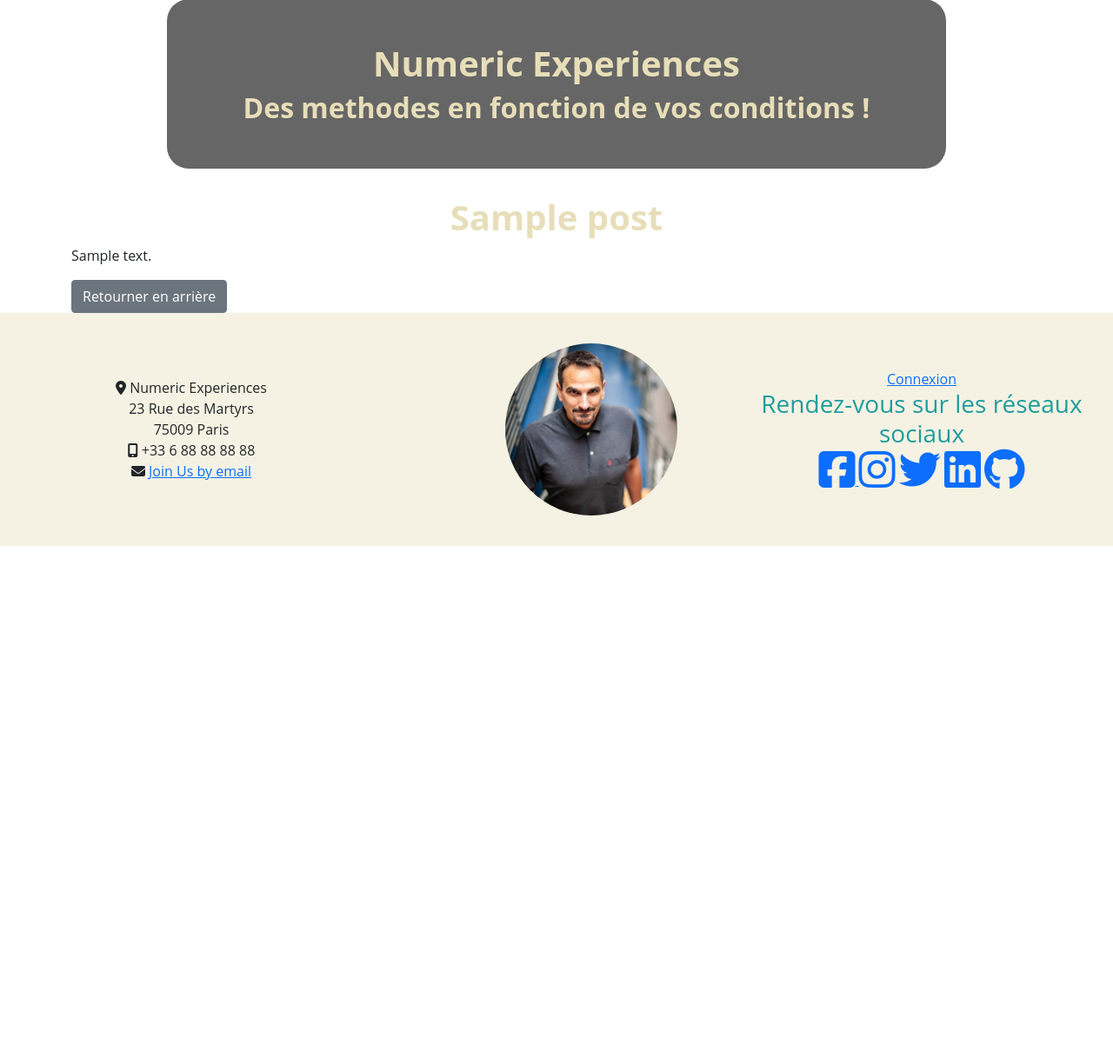
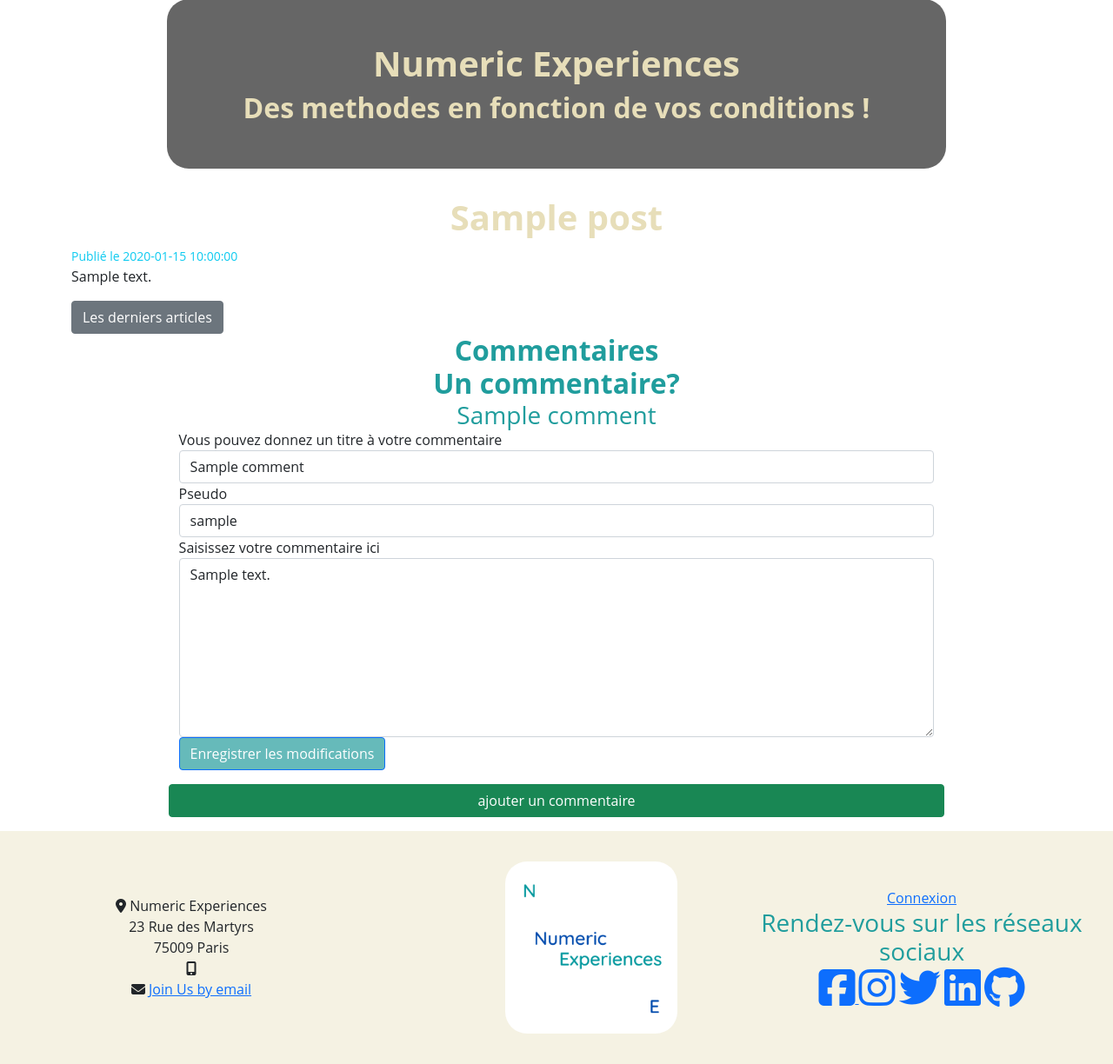
Before and after one commit to Monky23/My-first-blog, a PHP site: template Views/blog/show.php in a window 1280 px wide. Shown: the part 174-1398 px from the top of the page at 87% size. Before the commit the page ends 802 px from the top, so only its background shows below. Run offline with PHP 8.4, Linux system fonts and the light colour scheme; the visitor is signed in with stand-in values (Sample User, id 1); the template is opened without the code that fills it: most values are stand-ins (such as "Sample title", 1, 10 or a date in 2020); data that the repository does not hold is empty; some libraries are stand-ins or nearby versions.

Commit message:
comment initialize

```diff
--- a/Views/blog/show.php
+++ b/Views/blog/show.php
@@ -1,8 +1,59 @@
 <h1><?= htmlspecialchars($params['post']->title) ?></h1>
 <div>
     <?php foreach ($params['post']->getTags() as $tag) : ?>
-        <span class="badge bg-info"><a href="/tags/<?= $tag->id ?>" class="text-white"><?= htmlspecialchars($tag->name)?></a></span>
+        <span class="badge bg-info"><a href="/tags/<?= $tag->id ?>" class="text-white"><?= $tag->name ?></a></span>
     <?php endforeach ?>
+    <small class="text-info">Publié le <?= $params['post']->getCreatedAt() ?></small>
 </div>
 <p><?= nl2br(htmlspecialchars($params['post']->content)) ?></p>
-<a href="/posts" class="btn btn-secondary">Retourner en arrière</a>
+<a href="/posts" class="btn btn-secondary">Les derniers articles</a>
+
+<h2>Commentaires</h2>
+<div id="comments-listing" class="row">
+    <?php foreach ($params['post']->getComments() as $comment) : ?>
+        <div class="card mb-3">
+            <div class="card-body">
+                <h5><?= $comment->title ?></h5>
+                <p class="badge bg-dark">De: <?= $comment->username ?></p><br>
+                <small class="text-info">Dernière modification le:
+                    <?= $comment->created_date ?></small>
+                <p><?= $comment->content ?></p>
+                <?php if (isset($_SESSION['auth'])) : ?>
+                    <a href="/subscriber/comments/edit/<?= $comment->id ?>" class="btn btn-warning">Modifier</a>
+                    <form action="/subscriber/comments/delete/<?= $comment->id ?>" method="POST" class="d-inline">
+                        <button type="submit" class="btn btn-danger">Supprimer</button>
+                    </form><br>
+                <?php endif ?>
+            </div>
+        </div>
+    <?php endforeach ?>
+
+    <?php if (isset($_SESSION['auth'])) : ?>
+        <h2>Un commentaire?</h2>
+        <h3><?= $params['comment']->title ?? 'Créer un commentaire' ?></h3>
+
+        <form action="<?= isset($params['comment']) ? "/subscriber/comments/edit/{$params['comment']->id}" : "/subscriber/comments/create" ?>" method="POST">
+            <div class="form-group">
+                <input type="hidden" class="form-control" name="post_id" id="post_id" value="<?= (int)$params['post']->id ?>">
+            </div>
+            <div class="form-group">
+                <label for="title">Vous pouvez donnez un titre à votre commentaire</label>
+                <input type="text" class="form-control" name="title" id="title" value="<?= $params['comment']->title ?? '' ?>">
+            </div>
+            <div class="form-group">
+                <label for="pseudo">Pseudo</label>
+                <input type="username" class="form-control" name="username" id="username" value="<?= $params['comment']->username ?? '' ?>">
+            </div>
+            <div class="form-group">
+                <label for="content">Saisissez votre commentaire ici</label>
+                <textarea name="content" id="content" rows="8" class="form-control"><?= $params['comment']->content ?? '' ?></textarea>
+            </div>
+            <div class="form-group">
+
+            </div>
+            <button type="submit" class="btn btn-primary"><?= isset($params['comment']) ? 'Enregistrer les modifications' : 'Enregistrer mon commentaire' ?></button>
+        </form>
+
+    <?php endif ?>
+
+    <a href="/login" class="btn btn-success my-3">ajouter un commentaire</a>
--- a/Views/layout.php
+++ b/Views/layout.php
@@ -6,12 +6,17 @@
   <meta charset="utf-8">
   <meta name="viewport" content="width=device-width, initial-scale=1">
   <!-- Fontawesome link -->
-  <script src="https://kit.fontawesome.com/e4eed1bb33.js" crossorigin="anonymous"></script>
+  <script src="https://kit.fontawesome.com/e4eed1bb33.js"
+    crossorigin="anonymous">
+  </script>
   <!-- Bootstrap CSS -->
-  <link href="https://cdn.jsdelivr.net/npm/bootstrap@5.1.3/dist/css/bootstrap.min.css" rel="stylesheet" integrity="sha384-1BmE4kWBq78iYhFldvKuhfTAU6auU8tT94WrHftjDbrCEXSU1oBoqyl2QvZ6jIW3" crossorigin="anonymous">
+  <link href="https://cdn.jsdelivr.net/npm/bootstrap@5.1.3/dist/css/bootstrap.min.css"
+    rel="stylesheet"
+    integrity="sha384-1BmE4kWBq78iYhFldvKuhfTAU6auU8tT94WrHftjDbrCEXSU1oBoqyl2QvZ6jIW3"
+    crossorigin="anonymous">
   <!-- My own CSS -->
   <link href="/css/style.css" rel="stylesheet">
-  <title>Numeric Exeriences  - Un Blog à part!</title>
+  <title>Numeric Experiences - Blog à part</title>
 </head>
 
 <body class="container-fluid">
@@ -19,9 +24,12 @@
     <nav class="navbar navbar-expand-xl navbar-light bg-light">
       <div class="container-fluid">
         <a class="navbar-brand" href="/">
-          <img src="../img/photoperso.jpg" alt="Photo de numeric experiences" width="50" height="50" class="d-inline-block align-text-top">
+          <img src="/img/photoperso.jpg" alt="Photo de numeric experiences"
+          width="50" height="50" class="d-inline-block align-text-top">
         </a>
-        <button class="navbar-toggler" type="button" data-bs-toggle="collapse" data-bs-target="#navbarNav" aria-controls="navbarNav" aria-expanded="false" aria-label="Toggle navigation">
+        <button class="navbar-toggler" type="button" data-bs-toggle="collapse"
+        data-bs-target="#navbarNav" aria-controls="navbarNav" aria-expanded="false"
+        aria-label="Toggle navigation">
           <span class="navbar-toggler-icon"></span>
         </button>
         <div class="collapse navbar-collapse" id="navbarNav">
@@ -64,25 +72,36 @@
         75009 Paris
       </div>
       <div><i class="fas fa-mobile-alt"></i>
-        +33 6 88 88 88 88
+        <a href="tel:+33 6 88 88 88 88"></a>
       </div>
       <div><i class="fas fa-envelope"></i>
-        <a href="mailto:lapaixjeanmichel@gmail.com" title="envoyez moi un mail en cliquant sur ce lien">Join Us by email</a>
+        <a href="mailto:lapaixjeanmichel@gmail.com"
+        title="envoyez moi un mail en cliquant sur ce lien">Join Us by email
+        </a>
       </div>
     </div>
     <div class="col-md-4 foot">
-      <img src="../img/photoperso.jpg" alt="photo de numeric experiences" id="logofoot">
+      <img src="/img/logo.png" alt="logo de numeric experiences" id="logofoot">
     </div>
     <div class="col-md-4 foot">
       <a href="/login" title="lien vers la politique de confidentialités">Connexion</a><br>
       <div>
         <h3>Rendez-vous sur les réseaux sociaux</h3>
-        <a href="https://www.facebook.com/jeanmichel.lapaix.927" target="_blank" title="lien vers mon profil facebook"><i class="fab fa-facebook-square fa-3x"></i>
+        <a href="https://www.facebook.com/jeanmichel.lapaix.927"
+        target="_blank" title="lien vers mon profil facebook">
+        <i class="fab fa-facebook-square fa-3x"></i>
         </a>
-        <a href="https://www.instagram.com/jeanmichel.experiences/?hl=fr" target="_blank" title="lien vers mon profil instagram"><i class="fab fa-instagram fa-3x"></i></a>
-        <a href="https://twitter.com/paix_jean" target="_blank" title="lien vers mon profil twitter"><i class="fab fa-twitter fa-3x"></i></a>
-        <a href="https://www.linkedin.com/in/jean-michel-la-paix-246975129/" target="_blank" title="lien vers mon profil linkedin"><i class="fab fa-linkedin fa-3x"></i></a>
-        <a href="https://github.com/Monky23" target="_blank" title="lien vers mon profil Github"><i class="fab fa-github fa-3x"></i></a>
+        <a href="https://www.instagram.com/jeanmichel.experiences/?hl=fr"
+          target="_blank" title="lien vers mon profil instagram">
+          <i class="fab fa-instagram fa-3x"></i></a>
+        <a href="https://twitter.com/paix_jean"
+          target="_blank" title="lien vers mon profil twitter">
+          <i class="fab fa-twitter fa-3x"></i></a>
+        <a href="https://www.linkedin.com/in/jean-michel-la-paix-246975129/"
+          target="_blank" title="lien vers mon profil linkedin">
+          <i class="fab fa-linkedin fa-3x"></i></a>
+        <a href="https://github.com/Monky23" target="_blank"
+          title="lien vers mon profil Github"><i class="fab fa-github fa-3x"></i></a>
       </div>
     </div>
   </footer>
--- a/public/css/style.css
+++ b/public/css/style.css
@@ -140,13 +140,16 @@ article {
     box-shadow: 20px 20px #33343688;
 }
 
-#articles-listing {
+#articles-listing,
+#comments-listing {
     width: 80%;
     margin: auto;
 }
 
 #articles-listing .card img {
     width: 80%;
+    border-radius: 5px;
+    border: #209d9d 1px solid;
 }
 
 .program-card {
@@ -224,6 +227,6 @@ footer {
 
 #logofoot {
     width: 50%;
-    border-radius: 50%;
+    border-radius: 25px;
     margin-left: 80px;
 }
```
Also changed, not shown: Views/admin/post/Form.php (+9 -4 lines), Views/blog/index.php (+4 -4 lines), composer.json (+6 -5 lines), public/index.php (+7 -0 lines), src/Controllers/Controller.php (+13 -4 lines), src/Controllers/Subscriber/CommentController.php (added, +74 -0 lines), src/Controllers/UserController.php (+13 -2 lines), src/Models/Comment.php (added, +14 -0 lines), src/Models/Post.php (+9 -1 lines), src/Models/User.php (+8 -1 lines), src/Exception/NotRouteFoundException.php (renamed from src/Exception/NoRouteFoundException.php).
